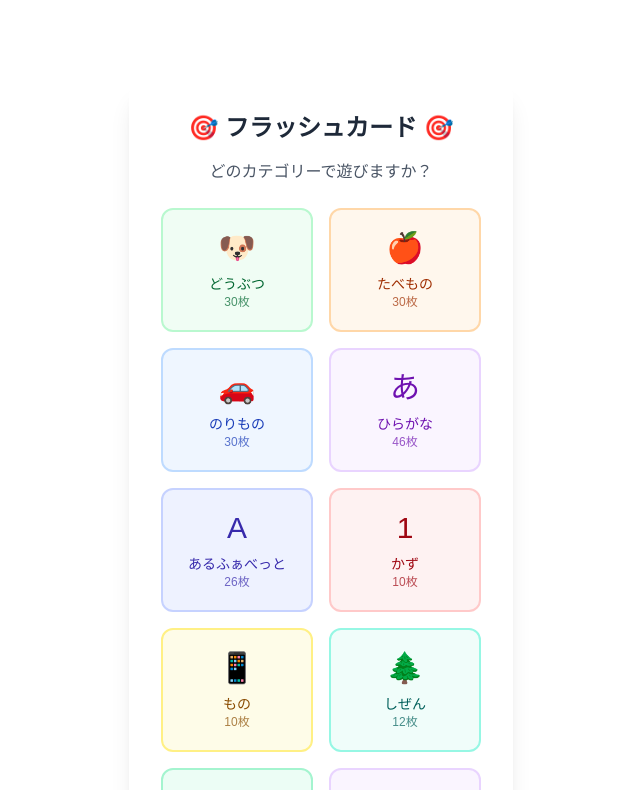
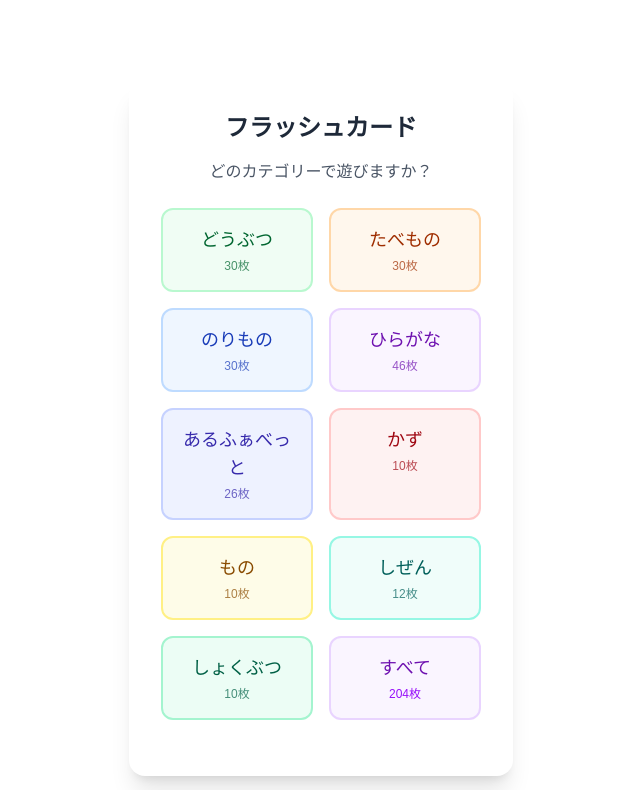
Before and after one commit to dammatsuy/flash-card, a Next.js app: page / in a window 1280 px wide. Shown: the top 790 px of the page, without its empty margins (319-959 px from the left). Built offline with nearby package versions, Linux system fonts and the light colour scheme.

Commit message:
fix category

```diff
--- a/app/page.tsx
+++ b/app/page.tsx
@@ -148,20 +148,7 @@ export default function FlashCardApp() {
     }
   }
 
-  const getCategoryEmoji = (category: string) => {
-    switch (category) {
-      case 'どうぶつ': return '🐶'
-      case 'たべもの': return '🍎'
-      case 'のりもの': return '🚗'
-      case 'ひらがな': return 'あ'
-      case 'あるふぁべっと': return 'A'
-      case 'かず': return '1'
-      case 'もの': return '📱'
-      case 'しぜん': return '🌲'
-      case 'しょくぶつ': return '🌸'
-      default: return '🎯'
-    }
-  }
+
 
   const getCategoryCount = (category: string) => {
     if (category === 'all') {
@@ -175,7 +162,7 @@ export default function FlashCardApp() {
       <div className="flex items-center justify-center p-3 pt-20">
         <div className="text-center bg-white rounded-2xl shadow-xl p-8 max-w-sm w-full mx-auto">
           <h1 className="text-2xl font-bold text-gray-800 mb-4">
-            🎯 フラッシュカード 🎯
+            フラッシュカード
           </h1>
           <p className="text-base text-gray-600 mb-6">
             どのカテゴリーで遊びますか？
@@ -188,22 +175,20 @@ export default function FlashCardApp() {
                 <button
                   key={categoryName}
                   onClick={() => handleCategorySelect(categoryName)}
-                  className={`flex flex-col items-center p-5 rounded-xl border-2 transition-all transform hover:scale-105 ${getCategoryColor(categoryName)}`}
+                  className={`flex flex-col items-center p-4 rounded-xl border-2 transition-all transform hover:scale-105 ${getCategoryColor(categoryName)}`}
                 >
-                  <span className="text-3xl mb-2">{getCategoryEmoji(categoryName)}</span>
-                  <span className="text-sm font-medium">{categoryName}</span>
-                  <span className="text-xs opacity-70">{getCategoryCount(categoryName)}枚</span>
+                  <span className="text-lg font-medium">{categoryName}</span>
+                  <span className="text-xs opacity-70 mt-1">{getCategoryCount(categoryName)}枚</span>
                 </button>
               )
             })}
 
             <button
               onClick={() => handleCategorySelect('all')}
-              className="flex flex-col items-center bg-purple-50 hover:bg-purple-100 p-5 rounded-xl border-2 border-purple-200 transition-all transform hover:scale-105"
+              className="flex flex-col items-center bg-purple-50 hover:bg-purple-100 p-4 rounded-xl border-2 border-purple-200 transition-all transform hover:scale-105"
             >
-              <span className="text-3xl mb-2">🎯</span>
-              <span className="text-sm font-medium text-purple-800">すべて</span>
-              <span className="text-xs text-purple-600">{allCards.length}枚</span>
+              <span className="text-lg font-medium text-purple-800">すべて</span>
+              <span className="text-xs text-purple-600 mt-1">{allCards.length}枚</span>
             </button>
           </div>
         </div>
@@ -259,11 +244,11 @@ export default function FlashCardApp() {
                   </div>
                 ) : (
                   <div className="w-48 h-48 mx-auto bg-gray-100 rounded-lg flex items-center justify-center text-4xl text-gray-400">
-                    {getCategoryEmoji(currentCard.category)}
+                    ?
                   </div>
                 )}
                 <div className="hidden w-48 h-48 mx-auto bg-gray-100 rounded-lg flex items-center justify-center text-4xl text-gray-400">
-                  {getCategoryEmoji(currentCard.category)}
+                  ?
                 </div>
               </div>
 
```
